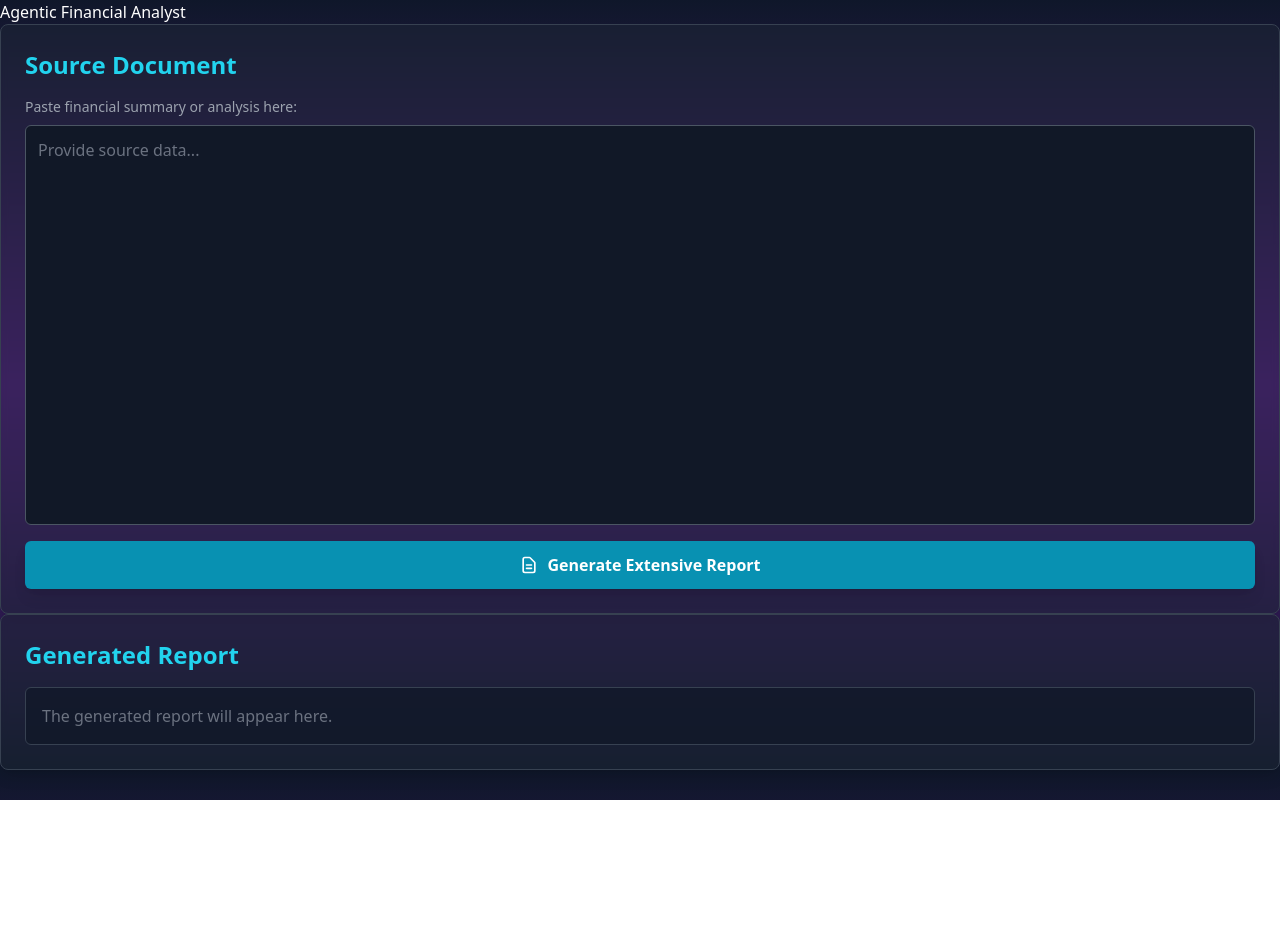
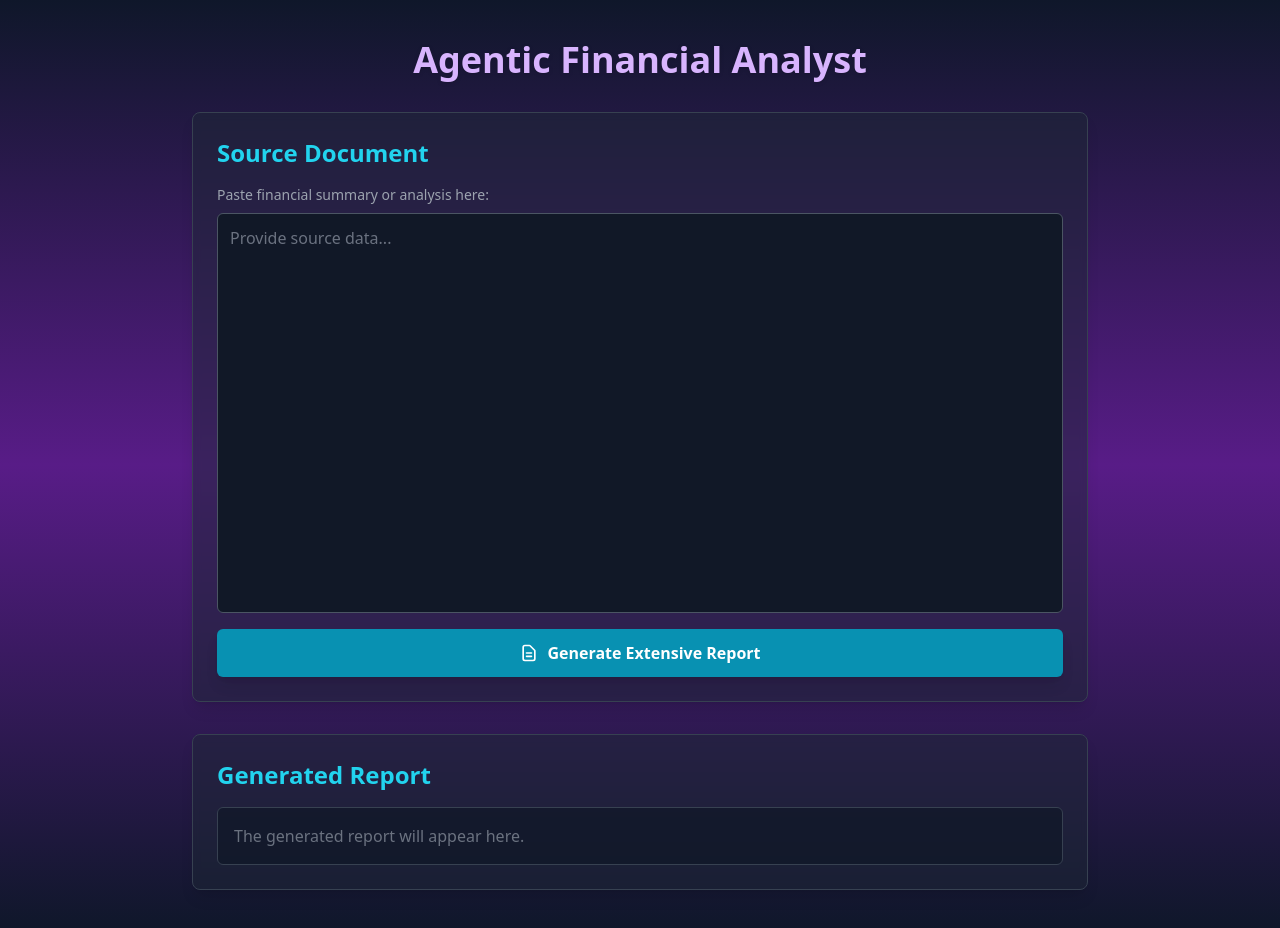
Before and after one commit to retarded-mf/ha, a React (Vite) app: page / in a window 1280 px wide. Before the commit the page ends 800 px from the top, so only its background shows below. Built offline with nearby package versions, Linux system fonts and the light colour scheme.

Commit message:
Update App.tsx

```diff
--- a/App.tsx
+++ b/App.tsx
@@ -31,12 +31,16 @@ const App: React.FC = () => {
   }, []);
 
   return (
-    <div>
-      <h1>Agentic Financial Analyst</h1>
-      <ReportGenerator onGenerate={handleGenerateReport} sampleData={SAMPLE_DATA} />
-      {isLoading && <div>Loading...</div>}
-      {error && <div style={{ color: 'red' }}>{error}</div>}
-      <ReportDisplay report={report} />
+    <div className="min-h-screen bg-gradient-to-br from-slate-900 via-purple-900 to-slate-900 text-white py-10 px-4">
+      <h1 className="text-4xl font-extrabold mb-8 text-center text-purple-300 drop-shadow">
+        Agentic Financial Analyst
+      </h1>
+      <div className="max-w-4xl mx-auto space-y-8">
+        <ReportGenerator onGenerate={handleGenerateReport} sampleData={SAMPLE_DATA} />
+        {isLoading && <div className="text-cyan-300 text-center animate-pulse">Loading...</div>}
+        {error && <div className="text-red-400 text-center">{error}</div>}
+        <ReportDisplay report={report} />
+      </div>
     </div>
   );
 };
```
